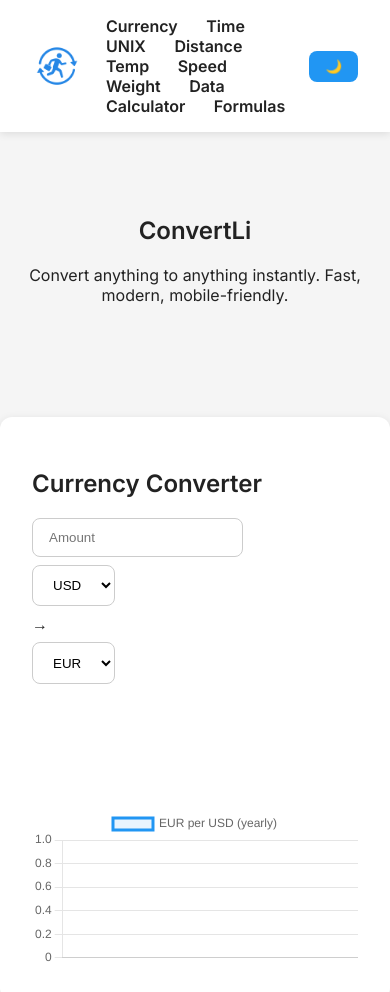
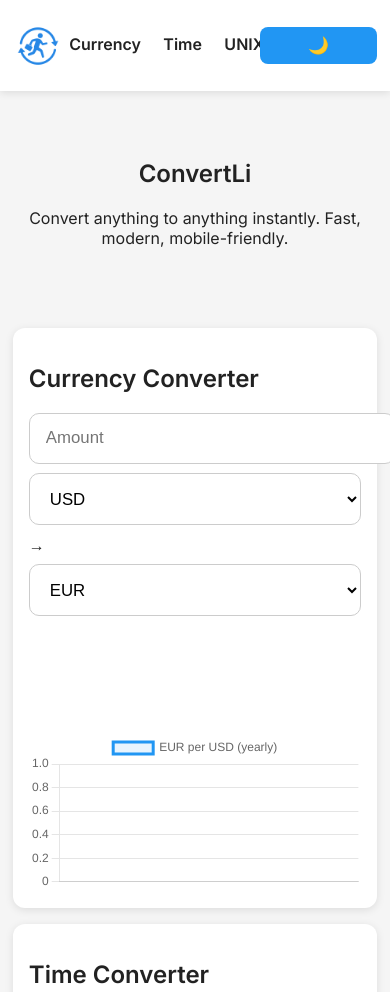
Before and after one commit to SSMG4/ConvertLi, a plain HTML site: page index.html in a window 390 px wide. Shown: the top 992 px of the page. Drawn offline with nearby package versions, Linux system fonts and the light colour scheme; no server answers.

Commit message:
Update Styles

```diff
--- a/style.css
+++ b/style.css
@@ -4,26 +4,51 @@
   --accent:#2196F3;
   --card-bg:#fff;
   --shadow:rgba(0,0,0,0.1) 0px 2px 8px;
+  --header-height:72px;
 }
 [data-theme="dark"] {
-  --bg-color:#1e1e1e;
+  --bg-color:#121212;
   --text-color:#f5f5f5;
   --accent:#2196F3;
-  --card-bg:#2a2a2a;
+  --card-bg:#1f1f1f;
   --shadow:rgba(0,0,0,0.5) 0px 2px 8px;
 }
-body{background:var(--bg-color);color:var(--text-color);font-family:'Inter',sans-serif;margin:0;}
-header{display:flex;align-items:center;justify-content:space-between;padding:1rem 2rem;background:var(--card-bg);box-shadow:var(--shadow);position:sticky;top:0;z-index:100;}
-header nav a{margin-left:1.5rem;text-decoration:none;color:var(--text-color);font-weight:600;transition:0.3s;}
-header nav a:hover{color:var(--accent);}
-.hero{text-align:center;padding:4rem 1rem;}
-.section{max-width:900px;margin:2rem auto;padding:2rem;background:var(--card-bg);box-shadow:var(--shadow);border-radius:12px;transition:transform 0.2s;}
+html {
+  scroll-behavior: smooth;
+  scroll-padding-top: var(--header-height);
+}
+body{background:var(--bg-color);color:var(--text-color);font-family:'Inter',sans-serif;margin:0;-webkit-font-smoothing:antialiased;}
+header{display:flex;align-items:center;justify-content:space-between;padding:0.6rem 1rem;background:var(--card-bg);box-shadow:var(--shadow);position:sticky;top:0;z-index:100;height:var(--header-height);}
+.logo{height:40px;}
+header nav{display:flex;align-items:center;gap:1rem;overflow-x:auto;padding-bottom:0.2rem;}
+header nav a{white-space:nowrap;text-decoration:none;color:var(--text-color);font-weight:600;transition:0.3s;padding:0.4rem;}
+header nav a:hover{color:var(--accent);text-decoration:underline;}
+.hero{text-align:center;padding:3rem 1rem;}
+.section{max-width:900px;margin:1.2rem auto;padding:1.2rem;background:var(--card-bg);box-shadow:var(--shadow);border-radius:12px;transition:transform 0.2s;scroll-margin-top:calc(var(--header-height) + 12px);}
 .section:hover{transform: translateY(-3px);}
-.converter-card{display:flex;flex-wrap:wrap;align-items:center;gap:0.5rem;}
-input, select{padding:0.7rem 1rem;border-radius:8px;border:1px solid #ccc;background:#fff;transition:0.2s;outline:none;}
-input:focus, select:focus{border-color:var(--accent);box-shadow:0 0 5px var(--accent);}
-.result{font-weight:600;opacity:0;transition:opacity 0.3s;}
+.converter-card{display:flex;flex-wrap:wrap;align-items:center;gap:0.6rem;}
+input, select, button{padding:0.7rem 0.9rem;border-radius:8px;border:1px solid #ccc;background:#fff;transition:0.2s;outline:none;font-size:1rem;}
+input[type="number"]::-webkit-outer-spin-button, input[type="number"]::-webkit-inner-spin-button { -webkit-appearance: none; margin: 0; }
+input:focus, select:focus, button:focus{border-color:var(--accent);box-shadow:0 0 5px var(--accent);}
+.result{font-weight:600;opacity:0;transition:opacity 0.3s;margin-left:0.6rem;}
 .result.show{opacity:1;}
+.status{font-size:0.9rem;color:var(--text-color);opacity:0.8;margin-top:0.3rem;}
 button.dark-toggle{cursor:pointer;padding:0.5rem 1rem;border-radius:8px;background:var(--accent);color:#fff;border:none;transition:0.3s;}
 button.dark-toggle:hover{opacity:0.85;}
-@media(max-width:768px){.converter-card{flex-direction:column;align-items:flex-start;}}
+#currency-chart { background: transparent; border-radius:8px; }
+#currency-chart-message { text-align:center; }
+
+/* Responsive improvements for mobile */
+@media(max-width:900px){
+  .section{margin:1rem 0.8rem;padding:1rem;}
+  header{padding:0.6rem 0.8rem;}
+  .converter-card{flex-direction:column;align-items:stretch;}
+  input, select, button{width:100%;}
+  header nav{gap:0.6rem;}
+}
+
+/* Larger tap targets for small screens */
+@media(max-width:480px){
+  input, select, button{padding:0.9rem 1rem;font-size:1.05rem;border-radius:10px;}
+  header nav a{padding:0.6rem 0.4rem;}
+}
```
